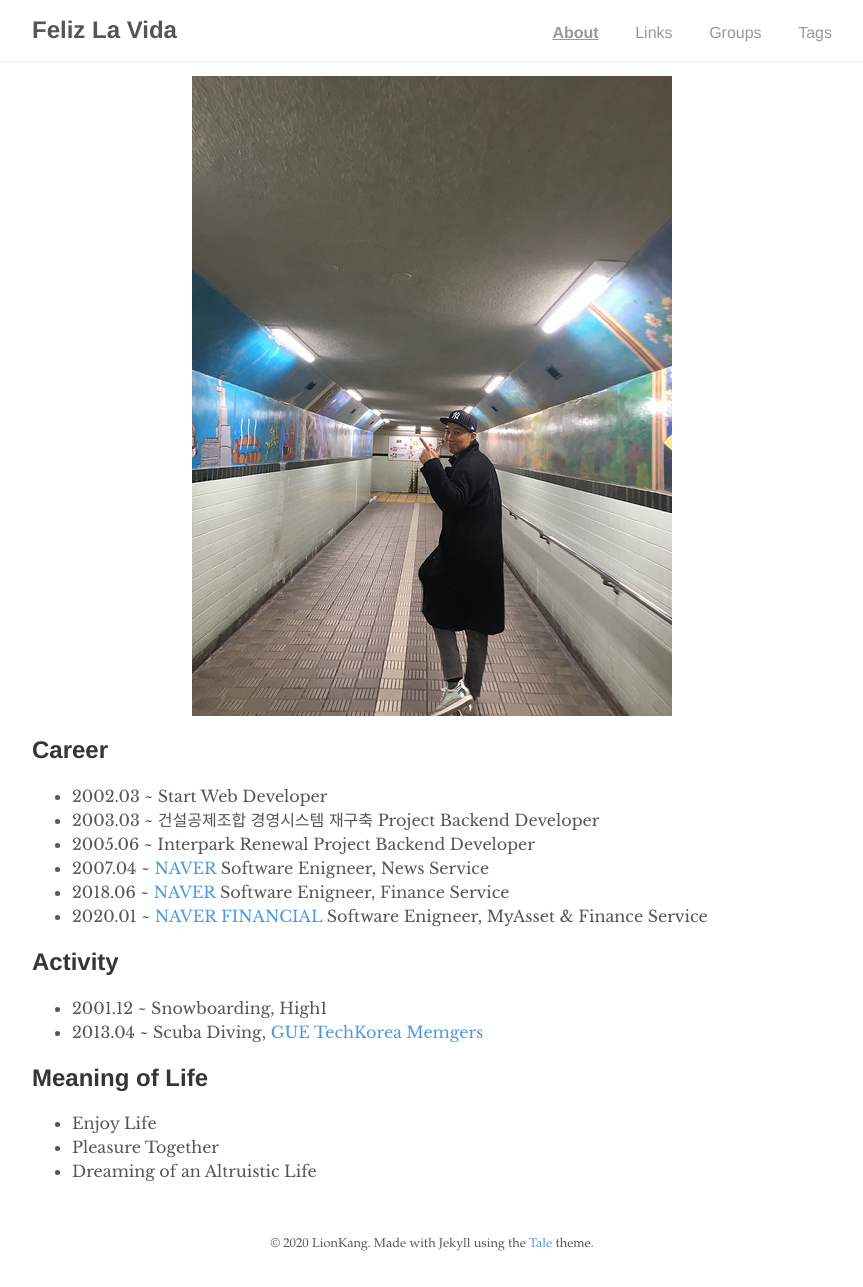
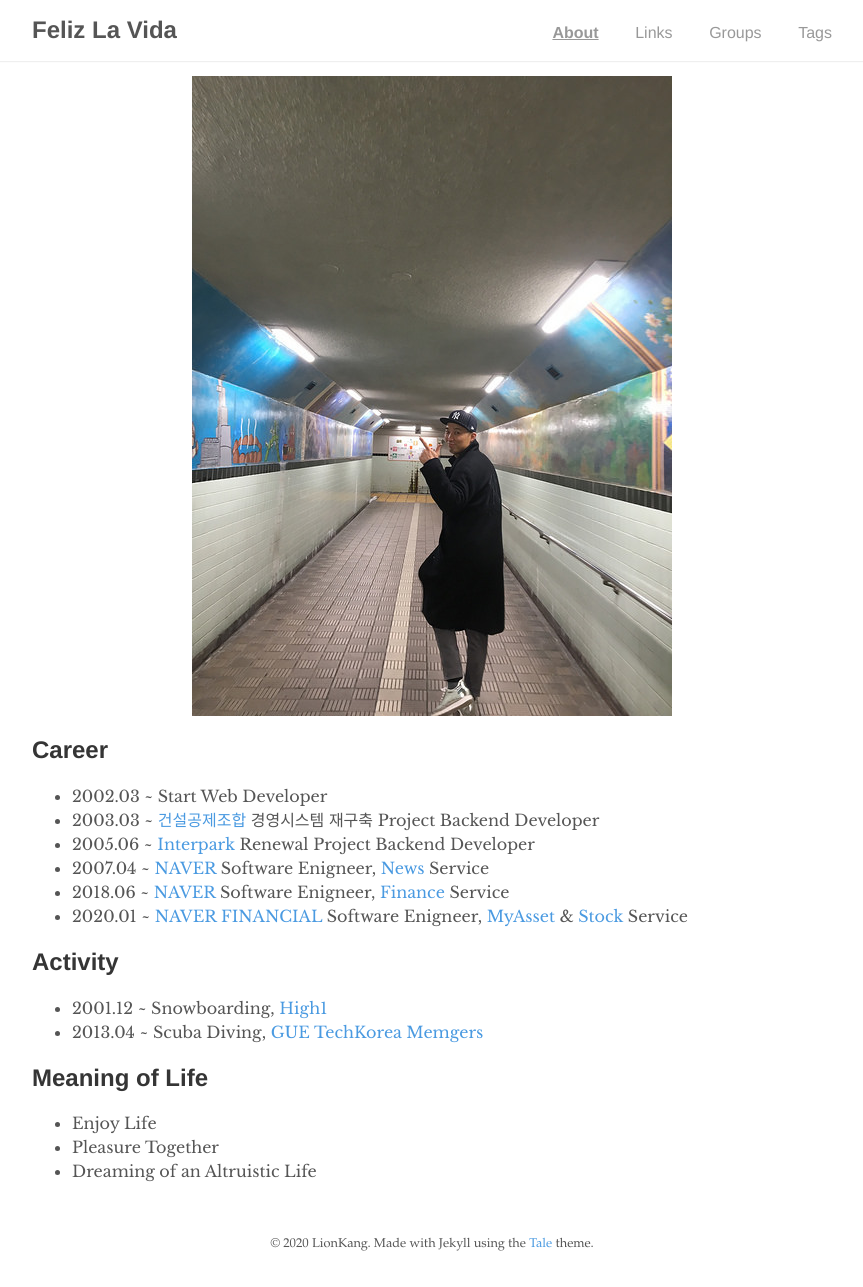
Before and after one commit to lionkang/lionkang.github.io, a Jekyll site: the page built from about.md, in a window 1280 px wide. Shown: the whole page, without its empty margins (208-1071 px from the left). Built offline with Jekyll 4.4.1, drawn with Linux system fonts in a browser that asks for light colours; nearby versions of some CDN libraries; comment, search, counter and statistics services are not loaded.

Commit message:
Update about.md

```diff
--- a/about.md
+++ b/about.md
@@ -8,15 +8,15 @@ permalink: /about/
 <h2>Career</h2>
 <ul>
   <li>2002.03 ~ Start Web Developer</li>
-  <li>2003.03 ~ 건설공제조합 경영시스템 재구축 Project Backend Developer</li>
-  <li>2005.06 ~ Interpark Renewal Project Backend Developer</li>
-  <li>2007.04 ~ <a href="https://www.navercorp.com" target="_blank">NAVER</a> Software Enigneer, News Service</li>
-  <li>2018.06 ~ <a href="https://www.navercorp.com" target="_blank">NAVER</a> Software Enigneer, Finance Service</li>
-  <li>2020.01 ~ <a href="https://www.naverfincorp.com/main" target="_blank">NAVER FINANCIAL</a> Software Enigneer, MyAsset & Finance Service</li>
+  <li>2003.03 ~ <a href="https://www.cgbest.co.kr/cgbest/index.do" target="_blank">건설공제조합</a> 경영시스템 재구축 Project Backend Developer</li>
+  <li>2005.06 ~ <a href="http://m.shop.interpark.com/" target="_blank">Interpark</a> Renewal Project Backend Developer</li>
+  <li>2007.04 ~ <a href="https://www.navercorp.com" target="_blank">NAVER</a> Software Enigneer, <a href="https://m.news.naver.com/" target="_blank">News</a> Service</li>
+  <li>2018.06 ~ <a href="https://www.navercorp.com" target="_blank">NAVER</a> Software Enigneer, <a href="https://finance.naver.com" target="_blank">Finance</a> Service</li>
+  <li>2020.01 ~ <a href="https://www.naverfincorp.com/main" target="_blank">NAVER FINANCIAL</a> Software Enigneer, <a href="https://new-m.pay.naver.com/mymoney" target="_blank">MyAsset</a> & <a href="https://m.stock.naver.com" target="_blank">Stock</a> Service</li>
 </ul>
 <h2>Activity</h2>
 <ul>
-  <li>2001.12 ~ Snowboarding, High1</li>
+  <li>2001.12 ~ Snowboarding, <a href="https://www.high1.com/www/index.do" target="_blank">High1</a></li>
   <li>2013.04 ~ Scuba Diving, <a href="https://www.gue.com" target="_blank">GUE</a> <a href="https://www.divetechkorea.com/home" target="_blank">TechKorea Memgers</a></li>
 </ul>
 <h2>Meaning of Life</h2>
```
